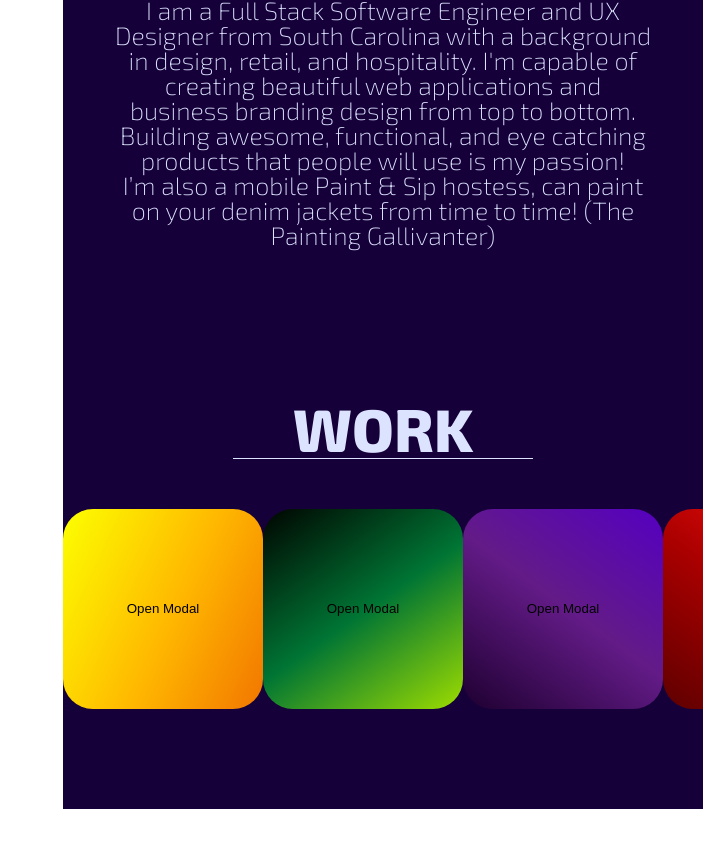
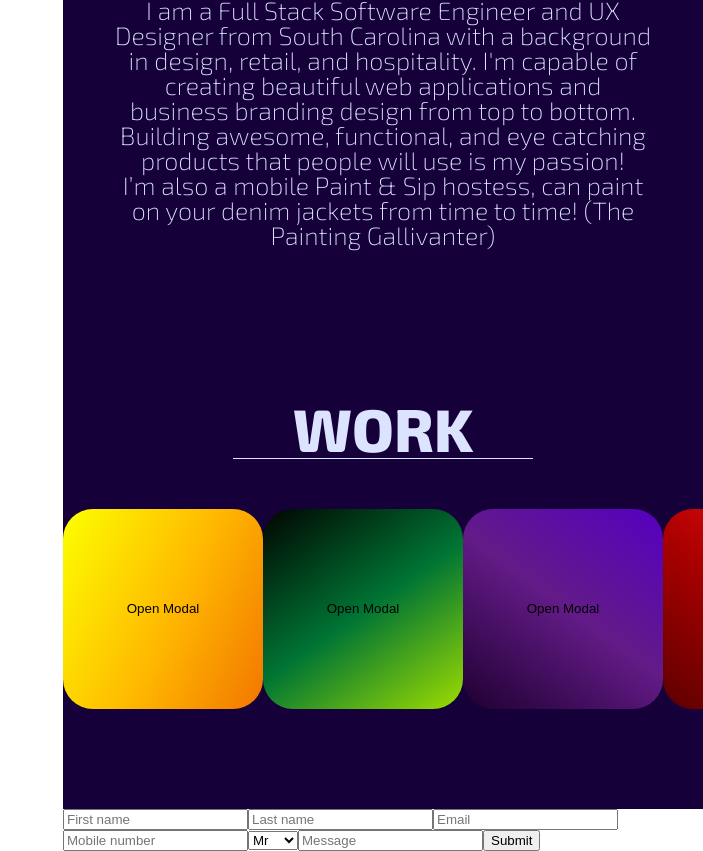
Before and after one commit to KSSwimmy/portfolio_V3, a React (Create React App) app in the folder portfolio/: page / in a window 1280 px wide. Shown: the part 1213-2064 px from the top of the page, without its empty margins (577-1280 px from the left). Before the commit the page ends 2022 px from the top, so only its background shows below. Built offline with nearby package versions, Linux system fonts and the light colour scheme.

Commit message:
React-Hook-Form is installed and Form is up

```diff
--- a/portfolio/package.json
+++ b/portfolio/package.json
@@ -10,6 +10,7 @@
     "@testing-library/user-event": "^12.1.10",
     "react": "^17.0.1",
     "react-dom": "^17.0.1",
+    "react-hook-form": "^6.12.2",
     "react-scripts": "4.0.1",
     "react-spring": "^8.0.27",
     "styled-components": "^5.2.1",
--- a/portfolio/src/App.js
+++ b/portfolio/src/App.js
@@ -4,6 +4,7 @@ import IntroTop from './components/Into/IntroTop'
 import IntroBottom from './components/Into/IntroBottom'
 import AboutMe from './components/AboutMe'
 import ImageGallery from './components/Work/ImageGallery'
+import Form from './components/Form/form'
 
 import './index.css';
 
@@ -27,6 +28,7 @@ function App() {
         <ImageGalleryContainer>
           <ImageGallery />
         </ImageGalleryContainer>
+        <Form />
       </Column>
     </AppDiv>
   </AppContainer>
--- /dev/null
+++ b/portfolio/src/components/Form/form.js
@@ -0,0 +1,26 @@
+import React from 'react';
+import { useForm } from 'react-hook-form';
+
+export default function Form() {
+  const { register, handleSubmit, errors } = useForm();
+  const onSubmit = data => console.log(data);
+  console.log(errors);
+
+  return (
+    <form onSubmit={handleSubmit(onSubmit)}>
+      <input type="text" placeholder="First name" name="First name" ref={register({required: true, maxLength: 80})} />
+      <input type="text" placeholder="Last name" name="Last name" ref={register({required: true, maxLength: 100})} />
+      <input type="text" placeholder="Email" name="Email" ref={register({required: true, pattern: /^\S+@\S+$/i})} />
+      <input type="tel" placeholder="Mobile number" name="Mobile number" ref={register({required: true, minLength: 6, maxLength: 12})} />
+      <select name="Title" ref={register({ required: true })}>
+        <option value="Mr">Mr</option>
+        <option value="Mrs">Mrs</option>
+        <option value="Miss">Miss</option>
+        <option value="Dr">Dr</option>
+      </select>
+      <input type="text" placeholder="Message " name="Message " ref={register} />
+
+      <input type="submit" />
+    </form>
+  );
+}
```
Also changed, not shown: 2 other files (tests, documents, lock files or other folders).
